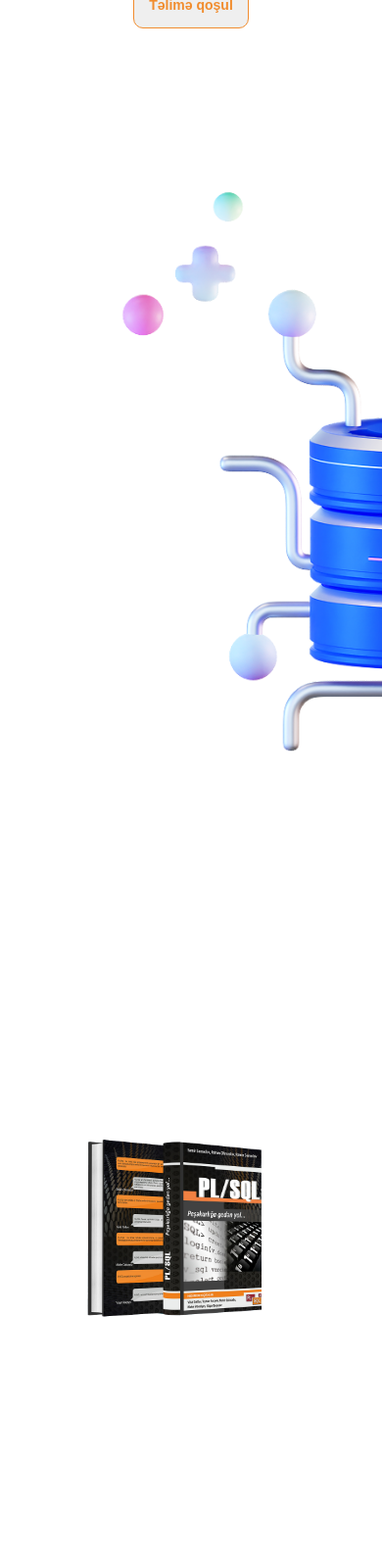
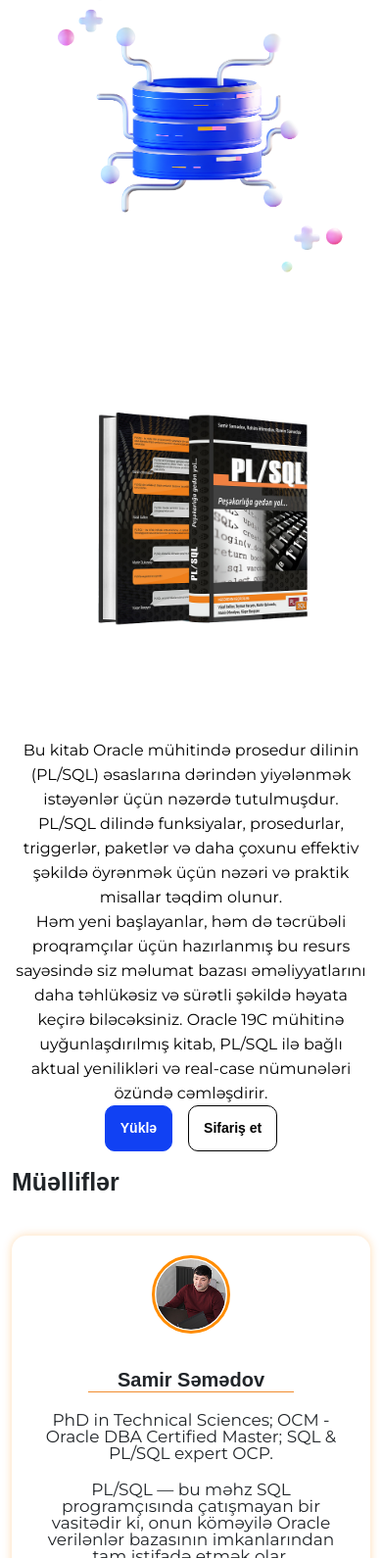
Before and after one commit to kenanabaszade/plsql, a plain HTML site: page index.html in a window 390 px wide. Shown: the part 410-2000 px from the top of the page at 98% size. Drawn offline with nearby package versions, Linux system fonts and the light colour scheme; a web font is replaced by a local one.

Commit message:
responsive

```diff
--- a/index.html
+++ b/index.html
@@ -10,13 +10,15 @@
   </head>
   <body>
     <nav class="navbar navbar-expand-lg px-3">
-      <div class="container flex-start">
+      <div class="container flex-start navheader" >
         <a class="navbar-brand" href="/">
           <img src="/imgs/logo.png" alt="PL/SQL AZ Logo" height="40" />
         </a>
+        <a class="btn btn-danger ms-3" href="tel:+994559409565"><img class="phoneicon" src="/icons/el_phone-alt.svg" /> +994 55 940 95 65</a>
         <button class="navbar-toggler" type="button" data-bs-toggle="collapse" data-bs-target="#navbarNav" aria-controls="navbarNav" aria-expanded="false" aria-label="Toggle navigation">
           <span class="navbar-toggler-icon"></span>
         </button>
+
         <div class="collapse navbar-collapse" id="navbarNav">
           <ul class="navbar-nav ms-auto">
             <li class="nav-item"><a class="nav-link" href="/">Əsas</a></li>
@@ -25,7 +27,6 @@
             <li class="nav-item"><a class="nav-link" href="#partners">Tərəfdaşlar</a></li>
           </ul>
         </div>
-        <a class="btn btn-danger ms-3" href="tel:+994559409565"><img class="phoneicon" src="/icons/el_phone-alt.svg" /> +994 55 940 95 65</a>
       </div>
     </nav>
 
@@ -41,7 +42,7 @@
             <button class="plsqlbtn">Təlimə qoşul</button>
           </div>
           <div class="col-6">
-            <img src="/imgs/bazaimage.png" style="width: 900px" />
+            <img src="/imgs/bazaimage.png" class="bazaimage"  />
           </div>
         </div>
 
@@ -57,7 +58,7 @@
               Həm yeni başlayanlar, həm də təcrübəli proqramçılar üçün hazırlanmış bu resurs sayəsində siz məlumat bazası əməliyyatlarını daha təhlükəsiz və sürətli şəkildə həyata keçirə biləcəksiniz.
               Oracle 19C mühitinə uyğunlaşdırılmış kitab, PL/SQL ilə bağlı aktual yenilikləri və real-case nümunələri özündə cəmləşdirir.
             </p>
-            <div class="d-flex align-items-center justify-content-end">
+            <div class="d-flex align-items-center justify-content-end secondcontentbtn">
               <button class="downloadbtn me-3">Yüklə</button>
               <button class="sifarisetbtn">Sifariş et</button>
             </div>
--- a/style.css
+++ b/style.css
@@ -756,26 +756,76 @@ body {
     font-size: 16px;
   }
 }
-
+.bazaimage {
+  width: 100%;
+}
 @media (max-width: 768px) {
   .plsql {
     flex-direction: column !important;
     text-align: center;
   }
+.plsqlbtn {
+  margin-top: 10px;
+}
+  .plsqltext {
+    margin: 0;
+  }
+  .partners-container {
+    padding:0;
+  }
+  .techbridge {
+    width: 200px !important;
+  }
+  .sqlfooter {
+    width: 100px !important;
+  }
+
+  .plsqltext {
+    position: relative;
+    top: 0;
+    padding-top: 20px !important;
+    color: black;
+    line-height: 25px;
+  }
+
   .plsql .col-6 {
     width: 100% !important;
     max-width: 100% !important;
     padding: 0 15px;
-    margin-bottom: 20px;
   }
+
+  .secondcontentbtn {
+    display: flex;
+    justify-content: center !important;
+  }
+
+  .author-details h3 {
+    margin: 0 auto;
+  }
+  .sifarisetbtn {
+    color: black;
+    border-color: black;
+  }
+
   .plsqlbook {
     position: relative;
     top: 0;
-    left: 0;
+    left: 32px;
     width: 100%;
-    max-width: 300px;
-    margin: 20px auto;
+    margin: 0 auto;
   }
+  #firstcontent.active {
+    transform: none !important;
+    -webkit-transform: none !important;
+    -moz-transform: none !important;
+    -ms-transform: none !important;
+    -o-transform: none !important;
+}
+
+  .plsql p {
+    padding: 0;
+  }
+
   .bgimage::before {
     top: 0;
     height: auto;
@@ -813,11 +863,22 @@ body {
     max-width: 100%;
     margin: 10px auto;
   }
+  .partners-section {
+    padding: 0;
+  }
+  .muellifler h2 {
+    font-size: 25px;
+  }
+
+.navheader {
+  padding: 0;
+}
+
   .sqlfooter,
   .techbridge {
     position: relative;
     width: 80%;
-    top: 0;
+    top: -120px;
     left: 0;
     margin: 20px auto;
   }
```
